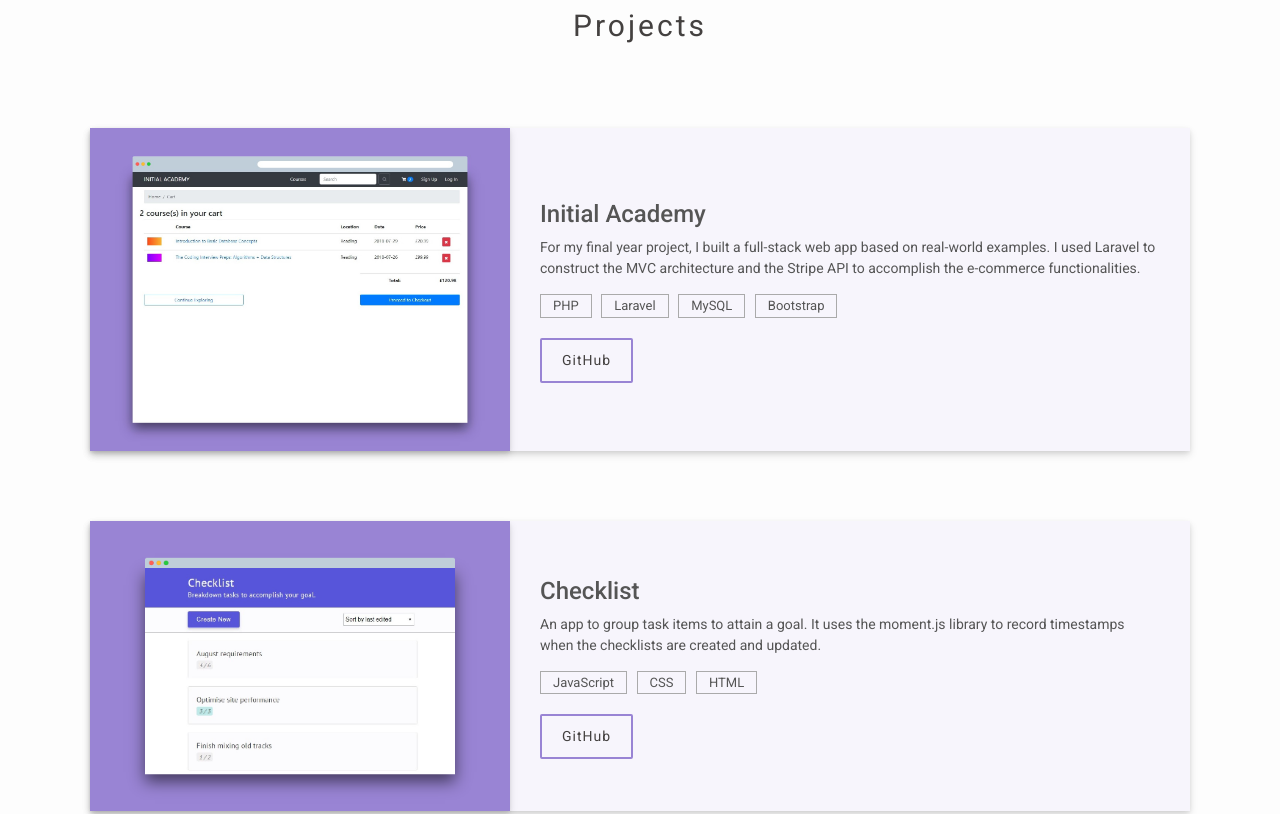
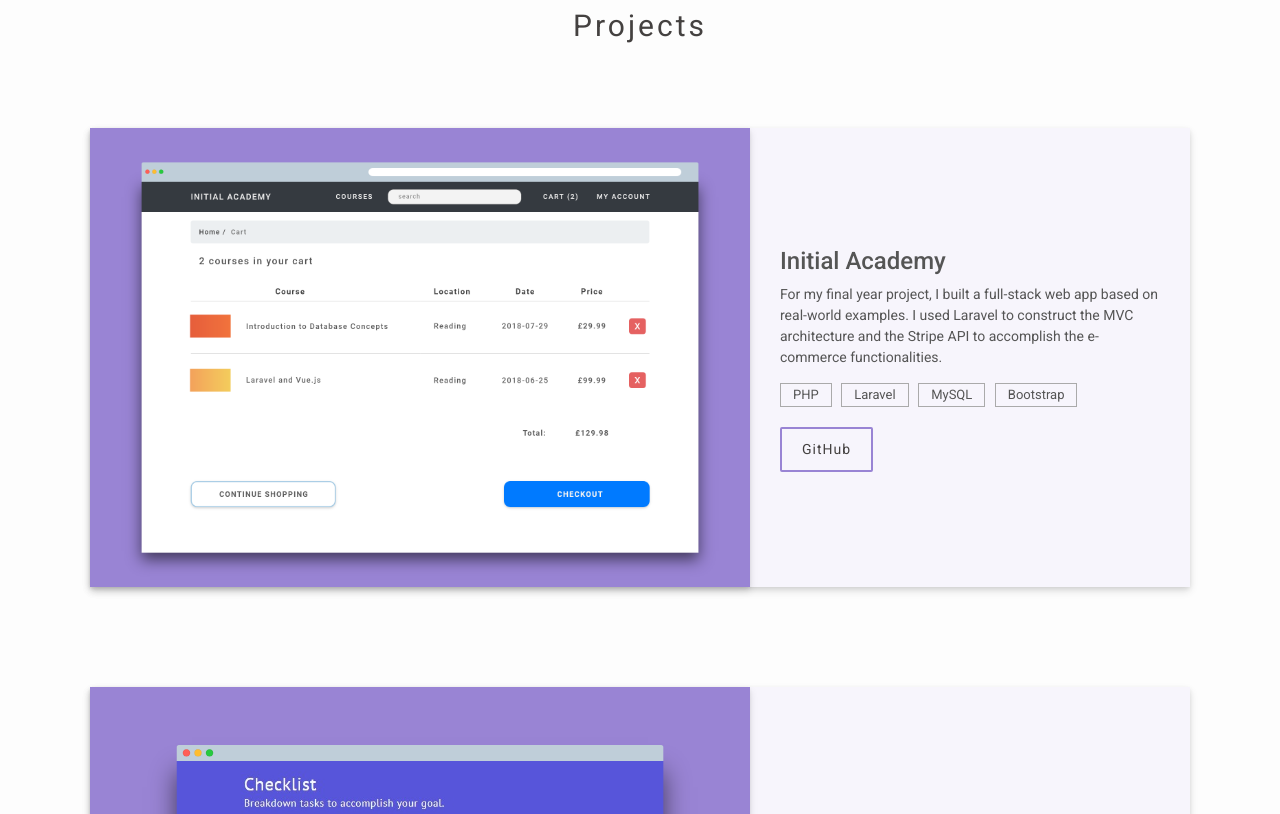
Before and after one commit to nabnmgr/portfolio, a website: page index.html in a window 1280 px wide. Shown: the part 877-1691 px from the top of the page. Drawn offline with nearby package versions, Linux system fonts and the light colour scheme.

Commit message:
large image width

```diff
--- a/index.html
+++ b/index.html
@@ -102,7 +102,7 @@
 
       <div class="project">
         <div class="project__img">
-          <img src="img/p1v2.jpg" alt="Nabin Purja - Portfolio project">
+          <img src="img/p5.png" alt="Nabin Purja - Portfolio project">
         </div>
         <div class="project__info">
           <h3 class="project__info-head">Initial Academy</h3>
--- a/sass/_projects.scss
+++ b/sass/_projects.scss
@@ -1,7 +1,7 @@
 .projects {
   .project {
     display: flex;
-    margin-bottom: 7rem;
+    margin-bottom: 10rem;
     box-shadow: 0 4px 8px 0 rgba(0, 0, 0, 0.12), 0 2px 4px 0 rgba(0, 0, 0, 0.08);
     border-radius: 2px;
 
@@ -16,7 +16,7 @@
 
     &__img {
       background: $color-primary;
-      max-width: 420px;
+      max-width: 60%;
       overflow: hidden;
       box-shadow: 0 4px 8px 0 rgba(0, 0, 0, 0.12),
         0 2px 4px 0 rgba(0, 0, 0, 0.08);
@@ -25,13 +25,13 @@
       -webkit-backface-visibility: hidden;
       -webkit-transform: perspective(1000px);
 
-      @media only screen and (max-width: $bp-tab-land) {
-        max-width: 400px;
-      }
+      // @media only screen and (max-width: $bp-tab-land) {
+      //   max-width: 60%;
+      // }
 
-      @media only screen and (max-width: $bp-tab-port) {
-        max-width: 300px;
-      }
+      // @media only screen and (max-width: $bp-tab-port) {
+      //   max-width: 60%;
+      // }
 
       @media only screen and (max-width: $bp-tab-small) {
         max-width: 100%;
```
Also changed, not shown: css/style.css, img/p11.png (added), img/p5.png (added).
